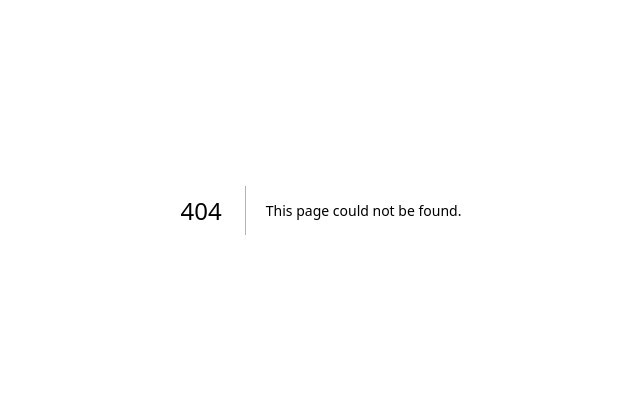
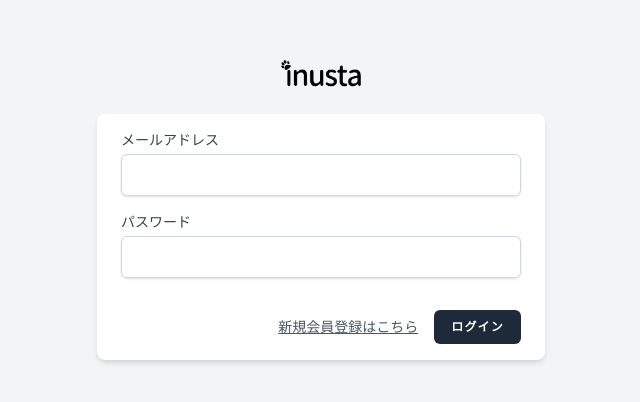
Before and after one commit to natsumi06/inusta-next, a Next.js app: page /login in a window 1280 px wide. Before the commit this address had no page. Shown: the part 190-592 px from the top of the page, without its empty margins (319-959 px from the left). Built offline with nearby package versions, Linux system fonts and the light colour scheme.

Commit message:
feat: 認証機能を追加

```diff
--- /dev/null
+++ b/auth.config.ts
@@ -0,0 +1,25 @@
+import type { NextAuthConfig } from "next-auth";
+
+const guestRoutes = ["/", "/login", "/register"];
+
+export const authConfig = {
+  pages: {
+    signIn: "/login",
+  },
+  callbacks: {
+    authorized({ auth, request: { nextUrl } }) {
+      const isLoggedIn = !!auth?.user;
+      const isOnMainPage = guestRoutes.every(
+        (guestRoute) => nextUrl.pathname !== guestRoute
+      );
+      if (isOnMainPage) {
+        if (isLoggedIn) return true;
+        return false;
+      } else if (isLoggedIn) {
+        return Response.redirect(new URL("/dashboard", nextUrl));
+      }
+      return true;
+    },
+  },
+  providers: [],
+} satisfies NextAuthConfig;
--- /dev/null
+++ b/auth.ts
@@ -0,0 +1,42 @@
+import prisma from "./lib/prisma";
+import type { User } from "@prisma/client";
+import bcrypt from "bcrypt";
+import console from "console";
+import NextAuth from "next-auth";
+import credentials from "next-auth/providers/credentials";
+import { z } from "zod";
+import { authConfig } from "./auth.config";
+
+async function getUser(email: string): Promise<User | undefined> {
+  try {
+    return prisma.user.findFirstOrThrow({ where: { email } });
+  } catch (error) {
+    console.error("Failed to fetch user:", error);
+    throw new Error("Failed to fetch user.");
+  }
+}
+
+export const { auth, signIn, signOut } = NextAuth({
+  ...authConfig,
+  providers: [
+    credentials({
+      async authorize(credentials) {
+        const parsedCredentials = z
+          .object({
+            email: z.string().email(),
+            password: z.string().min(8),
+          })
+          .safeParse(credentials);
+        if (parsedCredentials.success) {
+          const { email, password } = parsedCredentials.data;
+          const user = await getUser(email);
+          if (!user) return null;
+          const passwordsMatch = await bcrypt.compare(password, user.password);
+          if (passwordsMatch) return user;
+        }
+        console.log("Invalid credentials");
+        return null;
+      },
+    }),
+  ],
+});
--- a/lib/actions.ts
+++ b/lib/actions.ts
@@ -1,21 +1,16 @@
-// lib/actions.ts
 "use server";
 import { z } from "zod";
+import { signIn, signOut } from "./../auth";
+import { AuthError } from "next-auth";
 
 /**
- * Server Actions 統合版
+ * Server Actions
  * - registerUser: 会員登録（重複チェック・bcryptハッシュ）
  * - updatePost: 投稿編集（本人の投稿のみ）
  * - deletePost: 投稿削除（本人の投稿のみ）
  * - createComment: コメント作成（投稿存在チェック）
  * - updateMe: プロフィール編集（name/description/画像差し替え対応）
  * - createPost: 投稿作成（Vercel Blobへの画像アップロード込み）
- *
- * 注意:
- * - 認証未導入のため、一時的に email = "user+1@example.com" を使用。
- *   本番導入時は Auth.js などのセッションからユーザー情報を取得して置き換えてください。
- * - 画像アップロードには @vercel/blob を使用します。next.config.mjs の images.remotePatterns に Blob のホスト名を追加してください。
- * - .env.local に DB 接続文字列を設定し、キーやURLはコードに直書きしないでください。
  */
 
 import prisma from "./../lib/prisma";
@@ -23,7 +18,6 @@ import { revalidatePath } from "next/cache";
 import { redirect } from "next/navigation";
 import bcrypt from "bcrypt";
 import { put } from "@vercel/blob";
-import { error } from "console";
 
 const RegisterUserSchema = z
   .object({
@@ -232,7 +226,6 @@ export async function updateMe(formData: FormData) {
  * 投稿作成（画像アップロードあり）
  * 画像を Blob にアップ → 投稿保存 → ダッシュボード再検証 → ダッシュボードへ遷移
  */
-
 export async function createPost(formData: FormData) {
   console.log("createPost");
   const email = "user+1@example.com";
@@ -257,3 +250,34 @@ export async function createPost(formData: FormData) {
   revalidatePath("/dashboard");
   redirect("/dashboard");
 }
+
+/**
+ * 認証処理を行う関数
+ */
+export async function authenticate(
+  state: string | undefined,
+  formData: FormData
+) {
+  try {
+    await signIn("credentials", formData);
+  } catch (error) {
+    if (error instanceof AuthError) {
+      switch (error.type) {
+        case "CredentialsSignin":
+          return "メールアドレスまたはパスワードが正しくありません。";
+        default:
+          return "エラーが発生しました。";
+      }
+    }
+    throw error;
+  }
+}
+
+/**
+ * ログアウト処理を行う関数
+ * セッションを終了し、ログインページへリダイレクトする
+ */
+export async function logout() {
+  await signOut();
+  redirect("/login");
+}
--- a/lib/apis.ts
+++ b/lib/apis.ts
@@ -1,7 +1,10 @@
 import prisma from "./prisma";
+import { auth } from "./../auth";
 
 export async function fetchDashboard() {
-  const email = "user+1@example.com";
+  const session = await auth();
+  if (!session?.user?.email) throw new Error("Invalid Request");
+  const email = session.user.email;
   try {
     return await prisma.user.findFirstOrThrow({
       where: { email },
@@ -115,7 +118,9 @@ export async function fetchUser(id: string) {
 }
 
 export async function fetchMe() {
-  const email = "user+1@example.com";
+  const session = await auth();
+  if (!session?.user?.email) throw new Error("Invalid Request");
+  const email = session.user.email;
   try {
     return await prisma.user.findFirstOrThrow({
       select: {
--- /dev/null
+++ b/middleware.ts
@@ -0,0 +1,8 @@
+import NextAuth from "next-auth";
+import { authConfig } from "./auth.config";
+
+export default NextAuth(authConfig).auth;
+
+export const config = {
+  matcher: ["/((?!api|_next/static|_next/image|.*\\.png$|.*\\.jpg$).*)"],
+};
--- a/package.json
+++ b/package.json
@@ -12,7 +12,9 @@
     "@prisma/client": "^6.16.2",
     "@vercel/blob": "^2.0.0",
     "bcrypt": "^6.0.0",
+    "clsx": "^2.1.1",
     "next": "15.5.3",
+    "next-auth": "^5.0.0-beta.29",
     "postcss": "^8.5.6",
     "react": "19.1.0",
     "react-dom": "19.1.0",
--- /dev/null
+++ b/src/app/(auth)/login/page.tsx
@@ -0,0 +1,15 @@
+import LoginForm from "@/app/components/pages/login/login-form";
+import Image from "next/image";
+
+export default function Page() {
+  return (
+    <div className="flex min-h-screen flex-col items-center bg-gray-100 pt-6 sm:justify-center sm:pt-0">
+      <div>
+        <Image src="/logo.png" width="80" height="30" alt="logo" />
+      </div>
+      <div className="mt-6 w-full overflow-hidden bg-white px-6 py-4 shadow-md sm:max-w-md sm:rounded-lg">
+        <LoginForm />
+      </div>
+    </div>
+  );
+}
--- /dev/null
+++ b/src/app/components/layouts/navigation-menu.tsx
@@ -0,0 +1,7 @@
+import { logout } from "./../../../../lib/actions";
+
+<form action={logout}>
+  <button type="submit" className="block px-4 py-2 text-sm text-gray-700">
+    ログアウト 🐾
+  </button>
+</form>;
--- /dev/null
+++ b/src/app/components/loaders/loader.tsx
@@ -0,0 +1,26 @@
+export default function Loader() {
+  return (
+    <div
+      role="status"
+      className="absolute left-1/2 top-2/4 -translate-x-1/2 -translate-y-1/2"
+    >
+      <svg
+        aria-hidden="true"
+        className="size-8 animate-spin fill-blue-600 text-gray-200 dark:text-gray-600"
+        viewBox="0 0 100 101"
+        fill="none"
+        xmlns="http://www.w3.org/2000/svg"
+      >
+        <path
+          d="M100 50.5908C100 78.2051 77.6142 100.591 50 100.591C22.3858 100.591 0 78.2051 0 50.5908C0 22.9766 22.3858 0.59082 50 0.59082C77.6142 0.59082 100 22.9766 100 50.5908ZM9.08144 50.5908C9.08144 73.1895 27.4013 91.5094 50 91.5094C72.5987 91.5094 90.9186 73.1895 90.9186 50.5908C90.9186 27.9921 72.5987 9.67226 50 9.67226C27.4013 9.67226 9.08144 27.9921 9.08144 50.5908Z"
+          fill="currentColor"
+        />
+        <path
+          d="M93.9676 39.0409C96.393 38.4038 97.8624 35.9116 97.0079 33.5539C95.2932 28.8227 92.871 24.3692 89.8167 20.348C85.8452 15.1192 80.8826 10.7238 75.2124 7.41289C69.5422 4.10194 63.2754 1.94025 56.7698 1.05124C51.7666 0.367541 46.6976 0.446843 41.7345 1.27873C39.2613 1.69328 37.813 4.19778 38.4501 6.62326C39.0873 9.04874 41.5694 10.4717 44.0505 10.1071C47.8511 9.54855 51.7191 9.52689 55.5402 10.0491C60.8642 10.7766 65.9928 12.5457 70.6331 15.2552C75.2735 17.9648 79.3347 21.5619 82.5849 25.841C84.9175 28.9121 86.7997 32.2913 88.1811 35.8758C89.083 38.2158 91.5421 39.6781 93.9676 39.0409Z"
+          fill="currentFill"
+        />
+      </svg>
+      <span className="sr-only">Loading...</span>
+    </div>
+  );
+}
--- /dev/null
+++ b/src/app/components/pages/login/login-form.tsx
@@ -0,0 +1,54 @@
+"use client";
+
+import Loader from "@/app/components/loaders/loader";
+import { authenticate } from "./../../../../../lib/actions";
+import clsx from "clsx";
+import Link from "next/link";
+import { useActionState } from "react";
+
+export default function LoginForm() {
+  const [error, action, isPending] = useActionState(authenticate, undefined);
+  return (
+    <form
+      action={action}
+      className={clsx("relative", { "opacity-20": isPending })}
+    >
+      {error && <p className="mb-4 text-xs text-red-500">{error}</p>}
+      <div>
+        <label className="block text-sm font-medium text-gray-700">
+          メールアドレス
+        </label>
+        <input
+          name="email"
+          type="email"
+          className="mt-1 block w-full rounded-md border border-gray-300 p-2 shadow-sm focus:border-indigo-500 focus:ring-indigo-500 text-gray-700"
+          required
+        />
+      </div>
+      <div className="mt-4">
+        <label className="block text-sm font-medium text-gray-700">
+          パスワード
+        </label>
+        <input
+          type="password"
+          name="password"
+          className="mt-1 block w-full rounded-md border border-gray-300 p-2 shadow-sm focus:border-indigo-500 focus:ring-indigo-500 text-gray-700"
+          required
+        />
+      </div>
+      <div className="mt-8 flex items-center justify-end">
+        <Link
+          className="rounded-md text-sm text-gray-600 underline hover:text-gray-900 focus:outline-none focus:ring-2 focus:ring-indigo-500 focus:ring-offset-2"
+          href="/register"
+        >
+          新規会員登録はこちら
+        </Link>
+
+        <button className="ml-4 inline-flex items-center rounded-md border border-transparent bg-gray-800 px-4 py-2 text-xs font-semibold uppercase tracking-widest text-white transition duration-150 ease-in-out hover:bg-gray-700 focus:bg-gray-700 focus:outline-none focus:ring-2 focus:ring-indigo-500 focus:ring-offset-2 active:bg-gray-900">
+          ログイン
+        </button>
+      </div>
+      {isPending && <Loader />}
+    </form>
+  );
+}
--- a/src/app/components/pages/register/register-form.tsx
+++ b/src/app/components/pages/register/register-form.tsx
@@ -1,18 +1,23 @@
 "use client";
 
+import Loader from "@/app/components/loaders/loader";
 import { registerUser } from "./../../../../../lib/actions";
 import Link from "next/link";
 import { useActionState } from "react";
+import clsx from "clsx";
 
 export default function RegisterForm() {
   const initialState = {
     errors: {},
     message: null,
   };
-  const [state, action] = useActionState(registerUser, initialState);
+  const [state, action, isPending] = useActionState(registerUser, initialState);
   return (
     // TODO: 登録完了メッセージとエラーメッセージの表示を追加
-    <form action={action}>
+    <form
+      action={action}
+      className={clsx("relative", { "opacity-20": isPending })}
+    >
       <div>
         <label className="block text-sm font-medium text-gray-700">
           ユーザ名
@@ -100,11 +105,13 @@ export default function RegisterForm() {
         </Link>
         <button
           type="submit"
+          disabled={isPending}
           className="ml-4 inline-flex items-center rounded-md border border-transparent bg-gray-800 px-4 py-2 text-xs font-semibold uppercase tracking-widest text-white transition duration-150 ease-in-out hover:bg-gray-700 focus:bg-gray-700 focus:outline-none focus:ring-2 focus:ring-indigo-500 focus:ring-offset-2 active:bg-gray-900"
         >
           登録
         </button>
       </div>
+      {isPending && <Loader />}
     </form>
   );
 }
```
Also changed, not shown: 1 other file (tests, documents, lock files or other folders).
